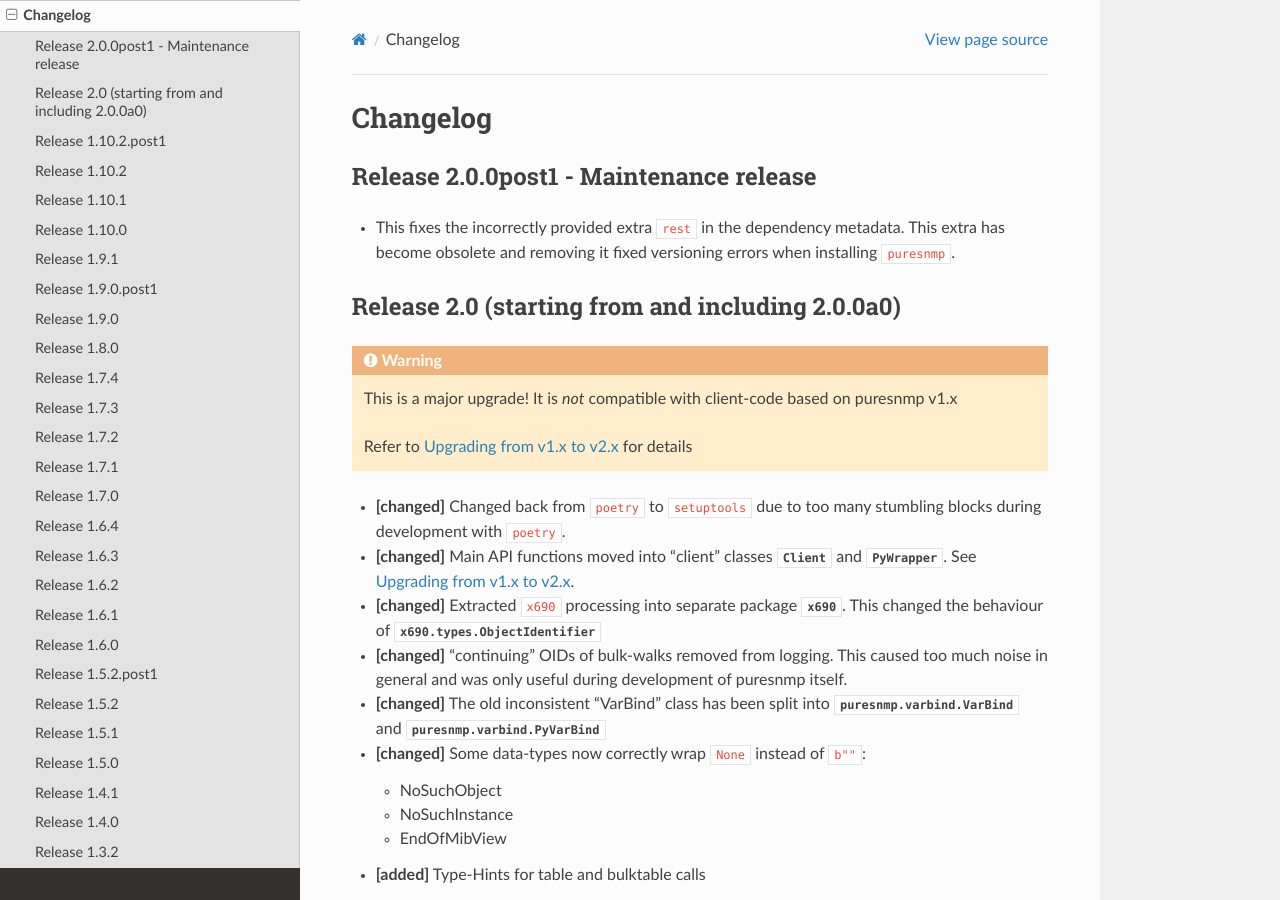
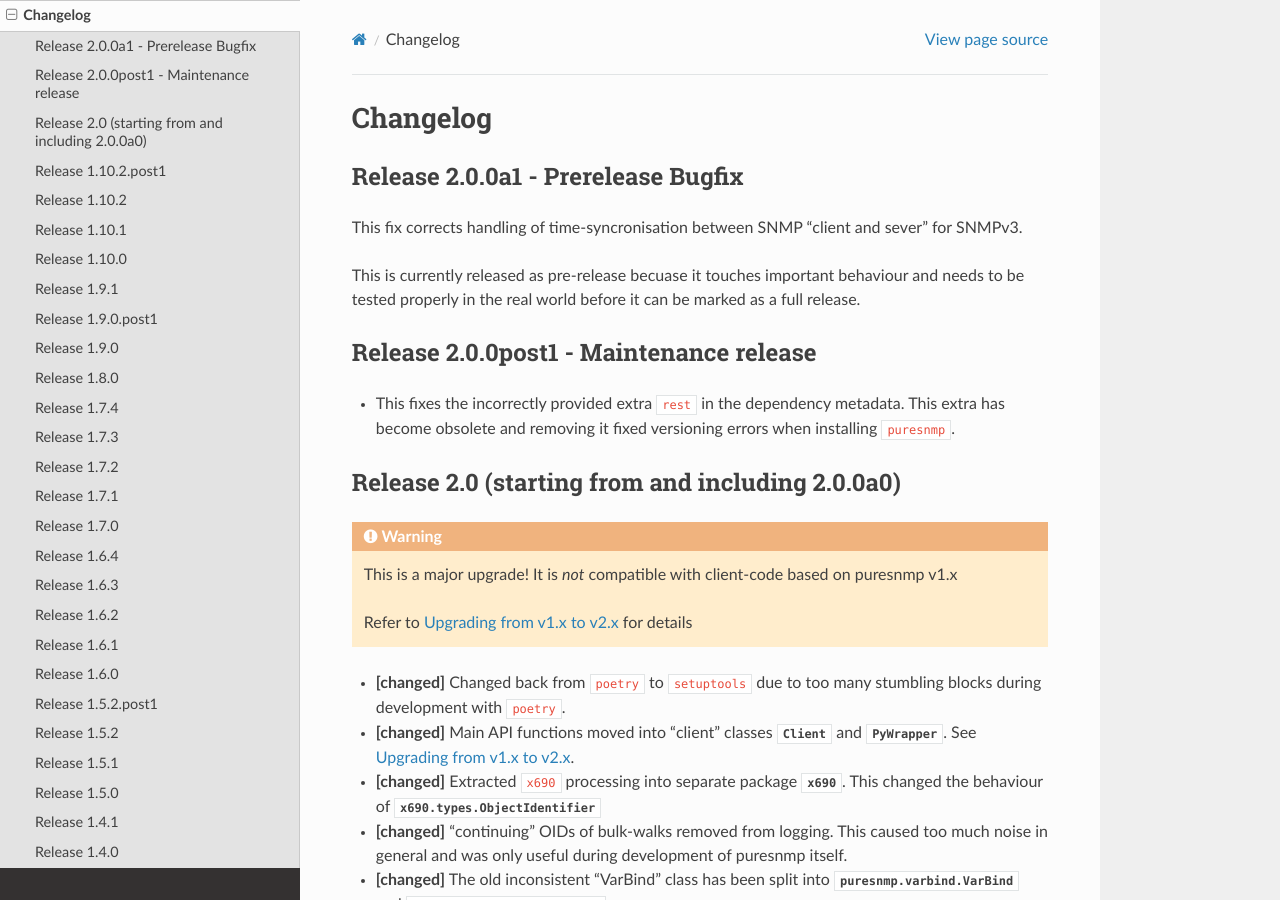
Before and after one commit to exhuma/puresnmp, a Sphinx documentation site: the page built from doc/changelog.rst, in a window 1280 px wide and 900 px high. Built offline with Sphinx 7.4.7 and the Read the Docs theme 2.0.0, drawn with Linux system fonts in a browser that asks for light colours; pages that are not in the unit, such as notebooks, are missing from menus.

Commit message:
Version bumped to 2.0.1a1

```diff
--- a/doc/changelog.rst
+++ b/doc/changelog.rst
@@ -1,5 +1,16 @@
 Changelog
 =========
+
+Release 2.0.0a1 - Prerelease Bugfix
+~~~~~~~~~~~~~~~~~~~~~~~~~~~~~~~~~~~
+
+This fix corrects handling of time-syncronisation between SNMP "client and
+sever" for SNMPv3.
+
+This is currently released as pre-release becuase it touches important
+behaviour and needs to be tested properly in the real world before it can be
+marked as a full release.
+
 
 Release 2.0.0post1 - Maintenance release
 ~~~~~~~~~~~~~~~~~~~~~~~~~~~~~~~~~~~~~~~~
--- a/setup.cfg
+++ b/setup.cfg
@@ -1,6 +1,6 @@
 [metadata]
 name = puresnmp
-version = 2.0.0post1
+version = 2.0.1a1
 description = Pure Python SNMP implementation
 long_description = file: README.rst
 author = Michel Albert
```
